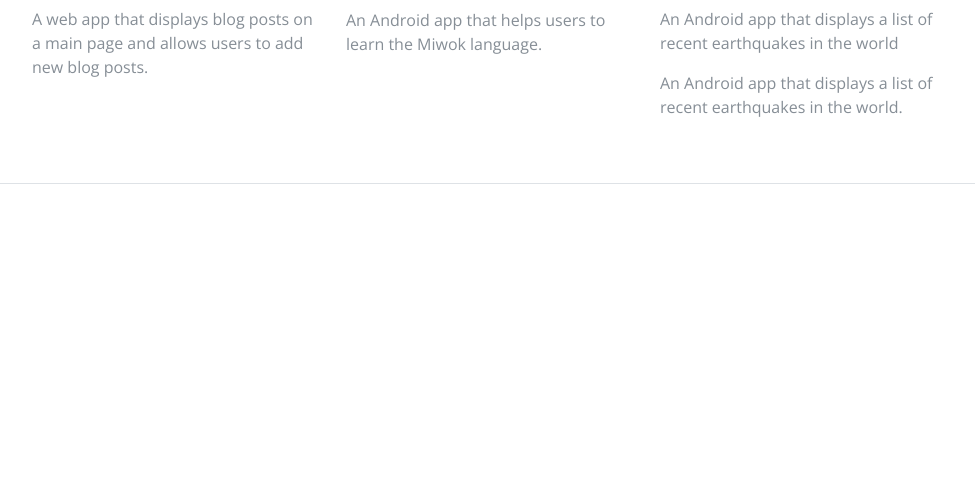
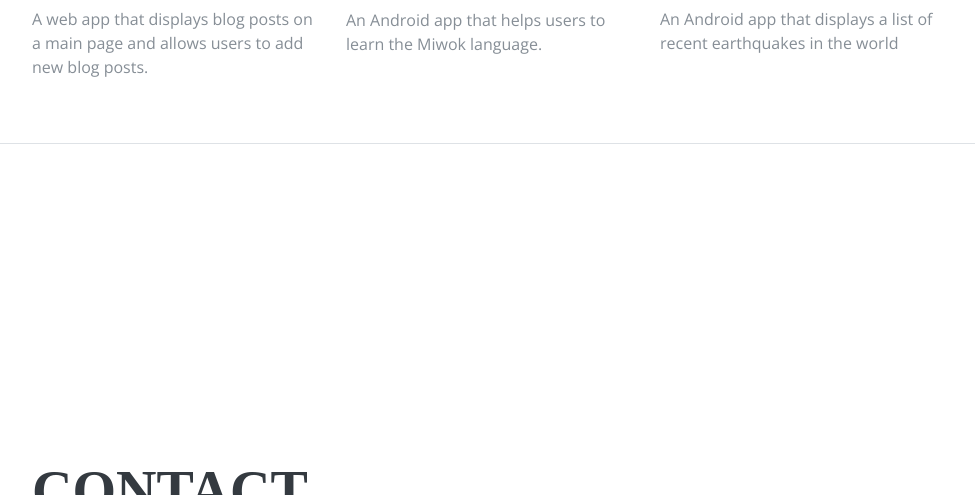
Before and after one commit to ctam91/ctam91.github.io, a plain HTML site: page index.html in a window 1280 px wide. Shown: the part 2310-2805 px from the top of the page, without its empty margins (288-1263 px from the left). Drawn offline with nearby package versions, Linux system fonts and the light colour scheme; a web font is replaced by a local one.

Commit message:
update earthquake app description

```diff
--- a/index.html
+++ b/index.html
@@ -176,10 +176,8 @@
                           <img class="img-fluid img-profile mx-auto mb-2" src="img/earthquake.jpg" alt="Earthquake">
                       </a>
                       <p>An Android app that displays a list of recent earthquakes in the world</p>
-                      <p>An Android app that displays a list of recent earthquakes in the world.</p>
                 </div>
             </div>
-
         </div>
     </section>
 
```
